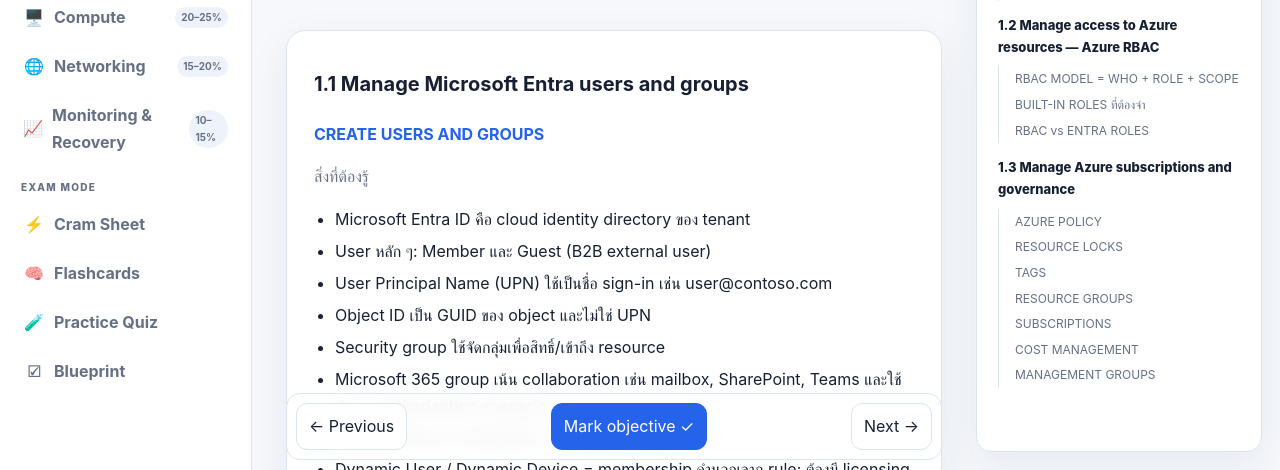
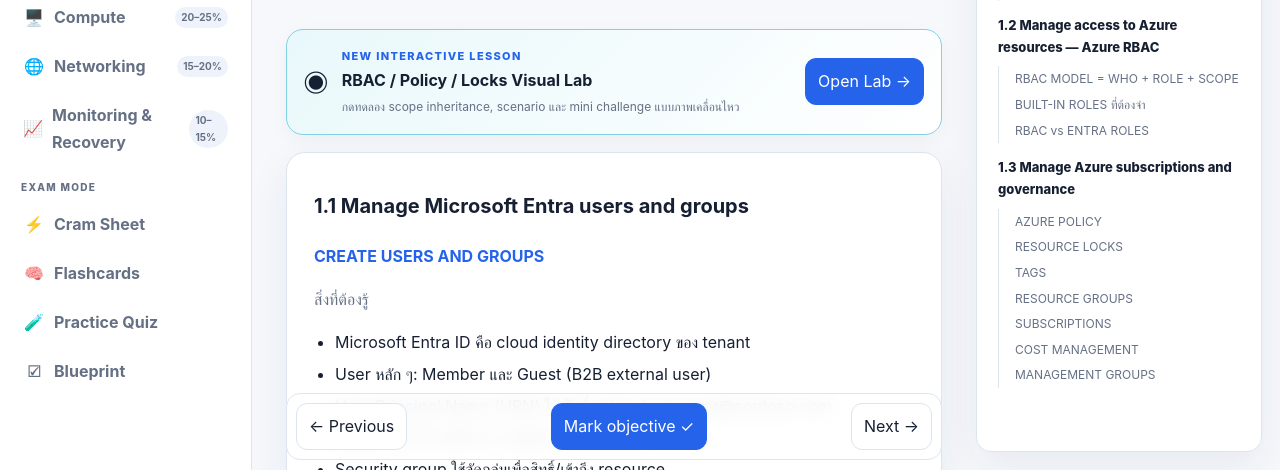
Before and after one commit to somkid-s5/az-104-master-cram-book, a plain HTML site: page identity.html in a window 1280 px wide. Shown: the part 330-800 px from the top of the page. Drawn offline with Linux system fonts and the light colour scheme.

Commit message:
Surface RBAC visual lab from Identity page

```diff
--- a/identity.html
+++ b/identity.html
@@ -1 +1 @@
-<!doctype html><html lang="th"><head><meta charset="utf-8"><meta name="viewport" content="width=device-width,initial-scale=1"><title>Identity & Governance • AZ-104</title><link rel="stylesheet" href="assets/app.css"></head><body data-page="identity"><script src="assets/app.js"></script></body></html>
+<!doctype html><html lang="th"><head><meta charset="utf-8"><meta name="viewport" content="width=device-width,initial-scale=1"><title>Identity & Governance • AZ-104</title><link rel="stylesheet" href="assets/app.css"></head><body data-page="identity"><script src="assets/app.js"></script><script src="assets/identity-enhance.js"></script></body></html>
```
